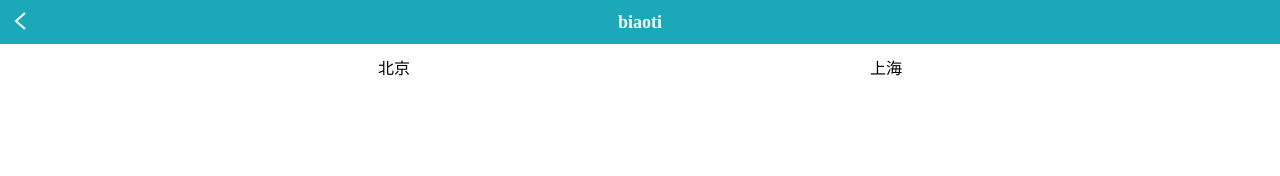
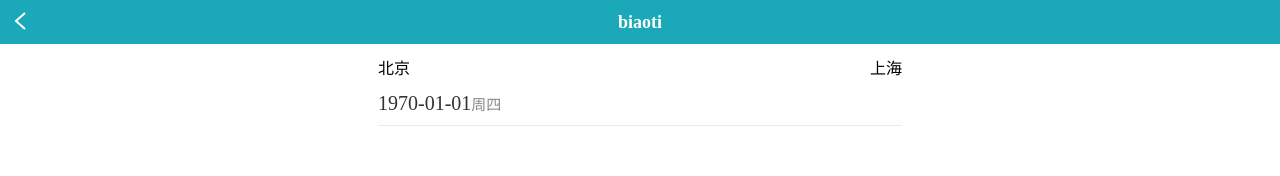
Before and after one commit to feiliu3k/react-hooks-pwa-train-ticket, a React app in the folder train-ticket/: page / in a window 1280 px wide. Shown: the top 176 px of the page. Built offline with nearby package versions, Linux system fonts and the light colour scheme; a small style sheet from the web is missing.

Commit message:
出发日期控件

```diff
--- a/train-ticket/package.json
+++ b/train-ticket/package.json
@@ -20,6 +20,7 @@
 		"classnames": "^2.2.6",
 		"cross-env": "^7.0.2",
 		"css-loader": "3.4.2",
+		"dayjs": "^1.8.29",
 		"dotenv": "8.2.0",
 		"dotenv-expand": "5.1.0",
 		"eslint": "^6.6.0",
--- /dev/null
+++ b/train-ticket/src/common/fp.js
@@ -0,0 +1,8 @@
+export function h0(timestamp = Date.now()) {
+	const target = new Date(timestamp)
+	target.setHours(0)
+	target.setMinutes(0)
+	target.setSeconds(0)
+	target.setMilliseconds(0)
+	return target.getTime()
+}
--- a/train-ticket/src/index/App.jsx
+++ b/train-ticket/src/index/App.jsx
@@ -2,7 +2,7 @@ import React, { useState, useCallback, useMemo } from 'react'
 import './style/App.css'
 import { connect } from 'react-redux'
 import { bindActionCreators } from 'redux'
-import { exchangeFromTo, showCitySelector, hideCitySelector, fetchCityData, setSelectedCity } from './actions'
+import { exchangeFromTo, showCitySelector, hideCitySelector, fetchCityData, setSelectedCity, showDateSelector } from './actions'
 import Header from '../common/Header'
 import Journey from './Journey'
 import DepartDate from './DepartDate'
@@ -10,7 +10,7 @@ import HighSpeed from './HighSpeed'
 import Submit from './Submit'
 import CitySelector from '../common/CitySelector'
 function App(props) {
-	const { from, to, isCitySelectorVisible, cityData, isLoadingCityData, dispatch } = props
+	const { from, to, isCitySelectorVisible, cityData, isLoadingCityData, dispatch, departDate } = props
 	const onBack = useCallback(() => {
 		window.history.back()
 	}, [])
@@ -27,6 +27,14 @@ function App(props) {
 	const citySelectorCbs = useMemo(() => {
 		return bindActionCreators({ onBack: hideCitySelector, fetchCityData, onSelect: setSelectedCity }, dispatch)
 	}, [])
+	const datepartSelectorCbs = useMemo(() => {
+		return bindActionCreators(
+			{
+				onClick: showDateSelector,
+			},
+			dispatch
+		)
+	}, [])
 	// const onSelect = name => {
 	// 	citySelectorCbs.setSelectedCity(name)
 	// 	citySelectorCbs.onBack()
@@ -40,7 +48,7 @@ function App(props) {
 			<form className='form'>
 				{/* <Journey from={from} to={to} exchangeFromTo={doExChangeFromTo} showCitySelector={doShowCitySelector} /> */}
 				<Journey from={from} to={to} {...cbs} />
-				<DepartDate />
+				<DepartDate time={departDate} {...datepartSelectorCbs} />
 				<HighSpeed />
 				<Submit />
 			</form>
--- a/train-ticket/src/index/DepartDate.jsx
+++ b/train-ticket/src/index/DepartDate.jsx
@@ -1,8 +1,29 @@
-import React, { useState, useEffect } from 'react'
+import React, { useState, useEffect, useMemo } from 'react'
 import './style/DepartDate.css'
+import { h0 } from '../common/fp'
+import dayjs from 'dayjs'
+import PropTypes from 'prop-types'
 
-const DepartDate = () => {
-	return <div></div>
+const DepartDate = props => {
+	const { time, onClick } = props
+
+	const h0OfDepart = h0(time)
+	const departTimeStr = useMemo(() => {
+		return dayjs(h0OfDepart).format('YYYY-MM-DD')
+	}, [h0OfDepart])
+	const isToday = h0OfDepart === h0(new Date())
+	const weekStr = '周' + ['日', '一', '二', '三', '四', '五', '六'][new Date(h0OfDepart).getDay()] + (isToday ? '(今天)' : '')
+	return (
+		<div className='depart-date' onClick={() => onClick()}>
+			<input type='hidden' name='date' value={departTimeStr} />
+			{departTimeStr}
+			<span className='depart-week'>{weekStr}</span>
+		</div>
+	)
+}
+DepartDate.propTypes = {
+	time: PropTypes.number.isRequired,
+	onClick: PropTypes.func.isRequired,
 }
 
 export default DepartDate
--- a/train-ticket/src/index/reducers.js
+++ b/train-ticket/src/index/reducers.js
@@ -17,7 +17,7 @@ const initialState = {
 	cityData: null,
 	isLoadingCityData: false,
 	isDateSelectorVisible: false,
-	departDate: null,
+	departDate: 0,
 	highSpeed: false, // 是否选择了高铁动车
 }
 
--- a/train-ticket/src/index/style/DepartDate.css
+++ b/train-ticket/src/index/style/DepartDate.css
@@ -0,0 +1,14 @@
+.depart-date {
+	font-size: 20px;
+	line-height: 45px;
+	height: 45px;
+	background: #fff;
+	border-bottom: 1px solid #eaeaea;
+	text-align: left;
+	color: #333;
+}
+
+.depart-week {
+	color: #888;
+	font-size: 15px;
+}
```
Also changed, not shown: 1 other file (tests, documents, lock files or other folders).
